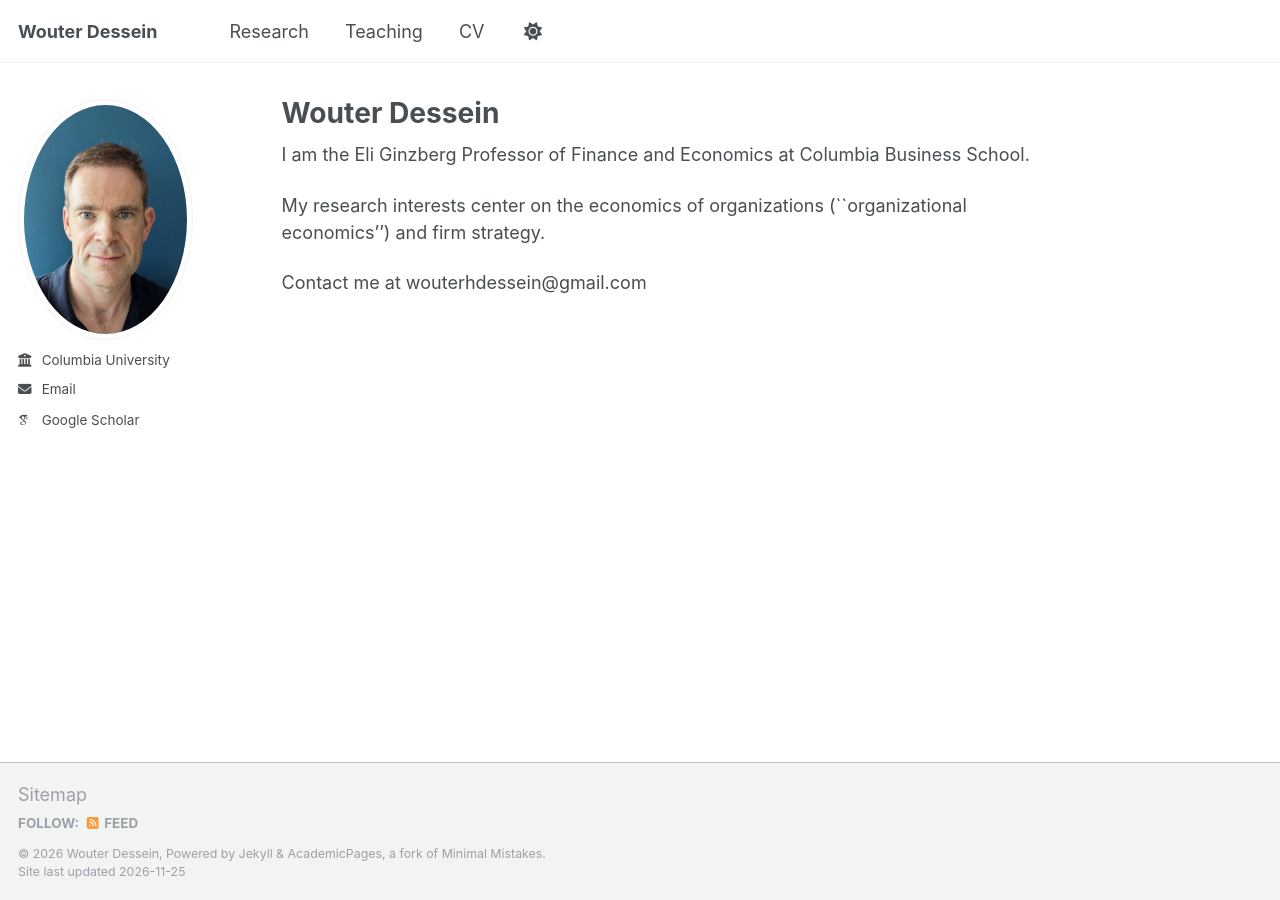
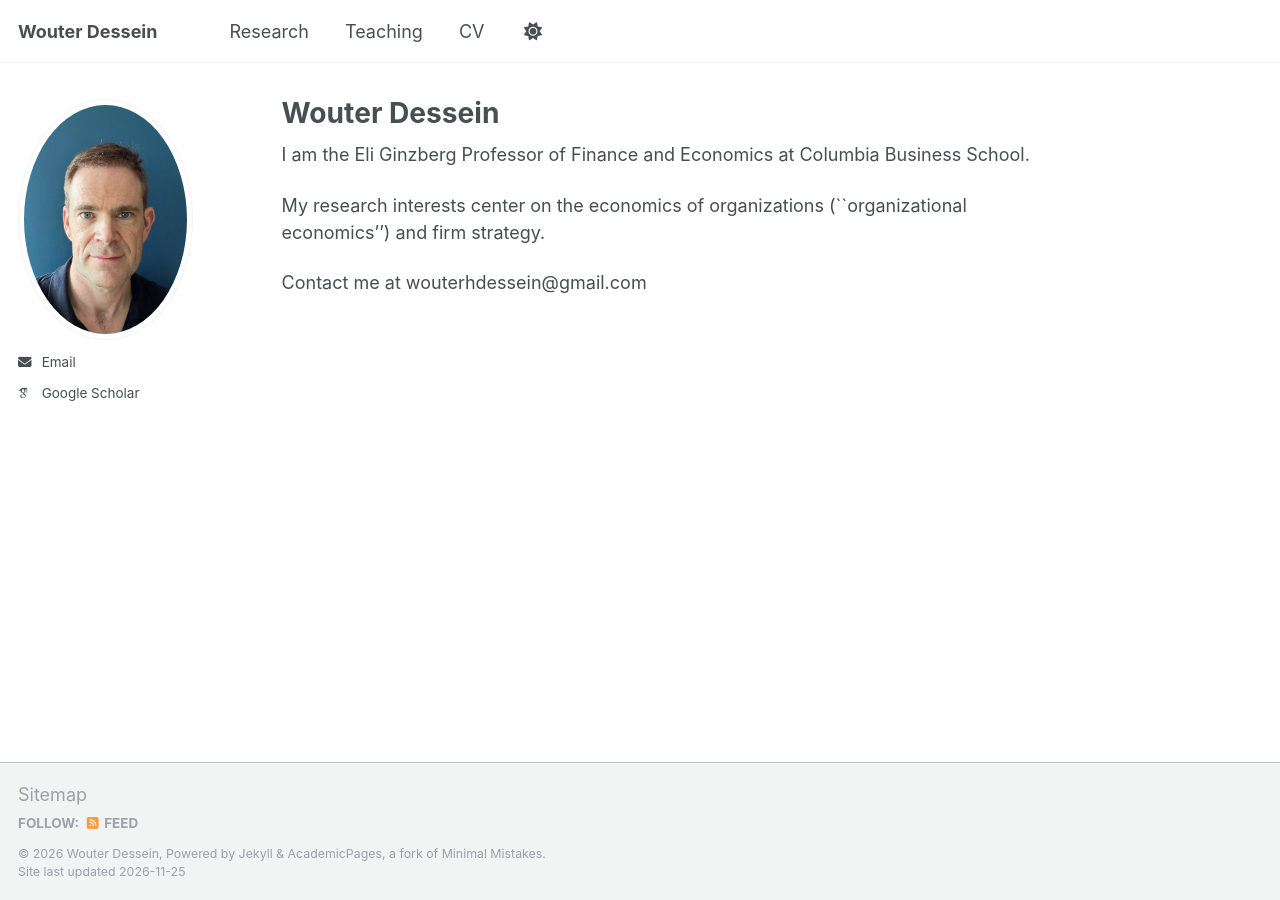
Before and after one commit to wd2179/wd2179.github.io, a Jekyll site: the page built from _pages/about.md, in a window 1280 px wide. Built offline with Jekyll 4.4.1, drawn with Linux system fonts in a browser that asks for light colours; some web fonts are replaced.

Commit message:
Update _config.yml

```diff
--- a/_config.yml
+++ b/_config.yml
@@ -27,7 +27,7 @@ author:
   pronouns         : # example: "she/her"
   bio              : # "Wouter Dessein is the Eli Ginzberg Professor of Finance and Economics at Columbia Business School."
   # location         : "New York"
-  employer         : "Columbia University"
+  employer         : # "Columbia University"
   email            : "wouterhdessein@gmail.com"
 
   # Academic websites
```
